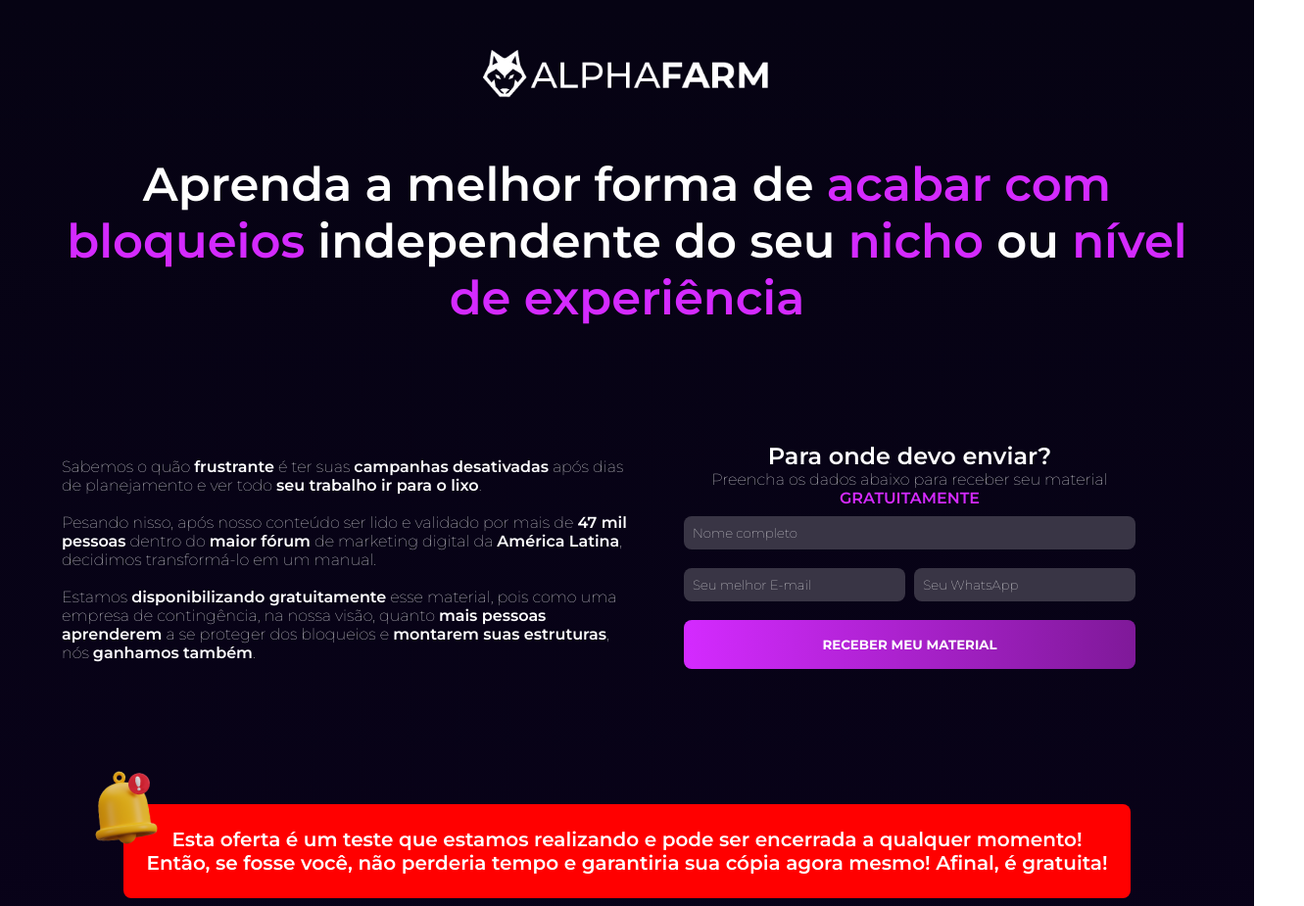
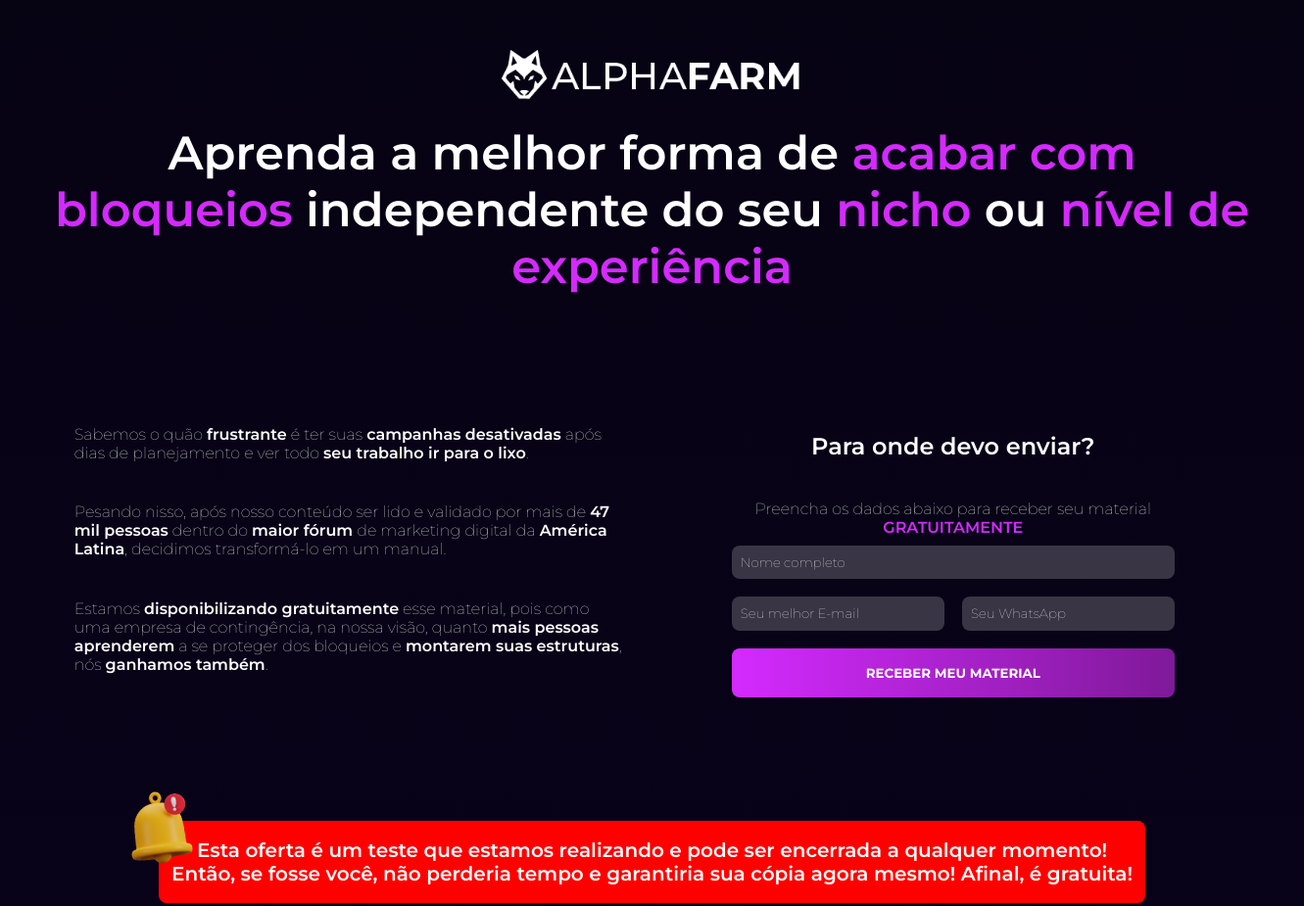
Before and after one commit to alphafarm/pgc-ebook, a plain HTML site: page index.html in a window 1280 px wide. Shown: the top 925 px of the page at 98% size, 1331 px wide, since content can reach past the window. Drawn offline with nearby package versions, Linux system fonts and the light colour scheme.

Commit message:
correcoes espacamentos

```diff
--- a/index.html
+++ b/index.html
@@ -12,30 +12,32 @@
     <title>Alpha Farm - Contingência de Verdade</title>
 </head>
 <body>
-    <div class="container align-center">
-        <header class="column align-center t-center" id="cta">
+    <div class="container center">
+        <header class="p-2 column center t-center" id="cta">
             <img class="alpha-logo" src="./img/isologo_negativo.png" alt="AlphaFarm">
-            <h3 class="m-top-5" data-translate>
+            <h3 class="m-top-2" data-translate>
                 Aprenda a melhor forma de <b1>acabar com bloqueios</b1> independente do seu <b1>nicho</b1> ou <b1>nível de experiência</b1>
             </h3>
         </header>
-        <section class="row w-100 m-top-5 align-center">
-            <div class="t-left w-50">
-                <p>Sabemos o quão <b>frustrante</b> é ter suas <b>campanhas desativadas</b> após dias de planejamento e ver todo <b>seu trabalho ir para o lixo</b>.</p>
-                <br/>
-                <p>Pesando nisso, após nosso conteúdo ser lido e validado por mais de <b>47 mil pessoas</b> dentro do <b>maior fórum</b> de marketing digital da <b>América Latina</b>, decidimos transformá-lo em um manual.</p>
-                <br/>
-                <p>Estamos <b>disponibilizando gratuitamente</b> esse material, pois como uma empresa de contingência, na nossa visão, quanto <b>mais pessoas aprenderem</b> a se proteger dos bloqueios e <b>montarem suas estruturas</b>, nós <b>ganhamos também</b>.</p>
+        <section class="p-2 row center">
+            <div class="p-2 w-50">
+                <div class="column center t-left">
+                    <p class="m-top-2">Sabemos o quão <b>frustrante</b> é ter suas <b>campanhas desativadas</b> após dias de planejamento e ver todo <b>seu trabalho ir para o lixo</b>.</p>
+                    <br/>
+                    <p class="m-top-2">Pesando nisso, após nosso conteúdo ser lido e validado por mais de <b>47 mil pessoas</b> dentro do <b>maior fórum</b> de marketing digital da <b>América Latina</b>, decidimos transformá-lo em um manual.</p>
+                    <br/>
+                    <p class="m-top-2">Estamos <b>disponibilizando gratuitamente</b> esse material, pois como uma empresa de contingência, na nossa visão, quanto <b>mais pessoas aprenderem</b> a se proteger dos bloqueios e <b>montarem suas estruturas</b>, nós <b>ganhamos também</b>.</p>
+                </div>
             </div>
-            <div class="w-50">
-                <div class="column align-center t-center">
+            <div class="p-2 w-50">
+                <div class="column center t-center">
                     <form id="dataCapture">
                         <h5>Para onde devo enviar?</h5>
                         <label>Preencha os dados abaixo para receber seu material <b1>GRATUITAMENTE</b1></label>
                         <input type="text" id="nome" name="nome" placeholder="Nome completo" required>
                         <div class="w-100 opposite">
-                            <input class="w-50" type="email" id="email" name="email" placeholder="Seu melhor E-mail" required>
-                            <input class="w-50" type="text" id="telefone" name="telefone" placeholder="Seu WhatsApp" required>
+                            <input class="w-48" type="email" id="email" name="email" placeholder="Seu melhor E-mail" required>
+                            <input class="w-48" type="text" id="telefone" name="telefone" placeholder="Seu WhatsApp" required>
                         </div>
                         <input type="button" id="submit" onclick="formValidate()" class="btn btn-purple" value="RECEBER MEU MATERIAL">
                         <div id="feedback"></div>
@@ -43,9 +45,9 @@
                 </div>
             </div>
         </section>
-        <section class="row w-100 m-top-5">
-            <div class="align-center w-100">
-                <div class="box-content box bg-red">
+        <section class="p-2 row w-100">
+            <div class="center w-100">
+                <div class="center box-content box bg-red">
                     <img class="alert-logo" src="./img/alert.png" alt="alerta">
                     <h6 class="t-center bolder">
                         Esta oferta é um teste que estamos realizando e pode ser encerrada a qualquer momento!
@@ -55,7 +57,7 @@
                 </div>
             </div>
         </section>
-        <section class="column w-100 m-top-5">
+        <section class="p-2 column center w-100">
             <h3 class="t-center m-top-2">Veja o que você vai aprender:</h3>
             <div class="column w-100">
                 <div class="box t-center bg-white learn-item">
@@ -77,17 +79,15 @@
                     <p class="t-black regular"> Bônus secreto 🤫</p>
                 </div>
             </div>
-            <div class="row w-100 m-top-2 align-center">
+            <div class="p-2 row center w-100">
                 <a href="#cta" class="btn btn-purple w-50">
                     RECEBER MEU MATERIAL
                 </a>
             </div>
         </section>
-        <section class="row w-100 m-5 align-center">
-            <div class="w-50 align-center">
+        <section class="p-2 row center w-100">
+            <div class="center w-50">
                 <img src="./img/albert.png" class="albert-logo">
-            </div>
-            <div class="w-50 align-center">
                 <p>
                     “Lembre-se que as pessoas podem tirar tudo de você, menos o seu conhecimento.”
                     <br/>
@@ -96,7 +96,7 @@
                 </p>
             </div>
         </section>
-        <footer class="column w-100 m-5 align-center">
+        <footer class="p-2 column center w-100">
             <span class="m-5">Alpha Farm 2024, Todos os Direitos Reservados.</span>
         </footer>
     </div>
--- a/styles/index.css
+++ b/styles/index.css
@@ -6,6 +6,8 @@
     --red: #FF0000;
     --green: #00ff59;
     --purple: #D42AFF;
+
+    --container-padding: 2%;
 
     --input-bg-color: rgba(255, 255, 255, 0.2);
     --input-bg-color-hover: rgba(255, 255, 255, 0.5);
@@ -16,11 +18,12 @@
     --btn-purple: linear-gradient(to right, #D42AFF, #7F1999);
     --btn-radius: 8px;
     --btn-margin: 2% 0;
-    --btn-padding: 2%;
+    --btn-padding: 1%;
 
     --box-radius: 8px;
-    --box-margin: 1% 0;
-    --box-padding: 2%;
+    --box-margin: 0;
+    --box-padding: 1%;
+    --box-height: 35%;
 
     --bolder-weight: 600;
     --regular-weight: 400;
@@ -31,11 +34,10 @@
     font-optical-sizing: auto;
     font-style: normal;
     font-weight: lighter;
-    margin: 0;
 }
 
 body{
-    padding: 4%;
+    margin: 0;
     background: linear-gradient(to bottom, #060313, #0C0121);
 }
 
@@ -101,19 +103,37 @@ input:hover, input::selection{
 
 .container{
     width: 100%;
+    padding: var(--container-padding);
     display: flex;
     flex-direction: column;
 }
 
 .w-100{ width: 100%; }
 
-.w-50{ width: 49%; }
+.w-48{ width: 48%; }
+
+.w-50{ width: 50%; }
+
+.h-50{ height: 50%; }
+
+.m-top-1{ margin: 1% 0; }
+
+.m-top-2{ margin: 2% 0; }
 
 .m-top-5{ margin: 5% 0; }
 
-.m-top-2{ margin: 2% 0; }
+.m-left-1{ margin: 0 1%; }
 
-.m-left-1{ margin: 0 1%; }
+.p-2{ padding: 2%; }
+
+.p-top-1{ padding: 1% 0; }
+
+.p-top-2{ padding: 2% 0; }
+
+.p-top-5{ padding: 5% 0; }
+
+.p-left-1{ padding: 0 1%; }
+
 
 .bolder{ font-weight: var(--bolder-weight); }
 
@@ -129,7 +149,7 @@ input:hover, input::selection{
     flex-direction: row;
 }
 
-.align-center{
+.center{
     display: flex;
     align-items: center;
     justify-content: center;
@@ -155,6 +175,7 @@ input:hover, input::selection{
 
 .box{
     border-radius: var(--box-radius);
+    height: var(--box-height);
     margin: var(--box-margin);
     padding: var(--box-padding);
 }
@@ -177,9 +198,9 @@ input:hover, input::selection{
     width: 8%;
 }
 
-.albert-logo { width: 50%; }
+.albert-logo { width: 20%; padding: 0 2%; }
 
-.learn-item{ transition: .6s ease; }
+.learn-item{ transition: .6s ease; margin: 1% 2%!important }
 
 .learn-item:hover, .btn:hover{ transform: scale(105%); }
 
```
